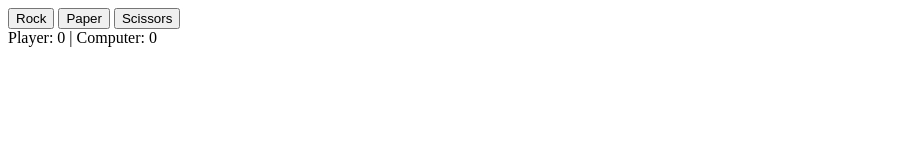
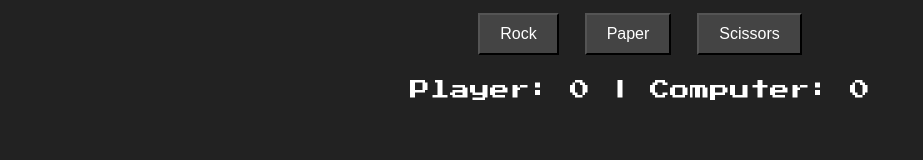
Before and after one commit to dav166/rock-paper-scissors, a plain HTML site: page index.html in a window 1280 px wide. Shown: the whole page, without its empty margins (0-923 px from the left). Drawn offline with Linux system fonts and the light colour scheme.

Commit message:
feat: Add inital pixel-themed styles to the game

```diff
--- a/index.html
+++ b/index.html
@@ -3,6 +3,8 @@
 <head>
     <meta charset="UTF-8">
     <meta name="viewport" content="width=device-width, initial-scale=1.0">
+    <link rel="stylesheet" type="text/css" href="./styles.css">
+    <link href="https://fonts.googleapis.com/css2?family=Press+Start+2P&display=swap" rel="stylesheet">
     <title>Rock Paper Scissors</title>
 </head>
 <body>
--- /dev/null
+++ b/styles.css
@@ -0,0 +1,24 @@
+body {
+    font-family: 'Press Start 2P', cursive; /* This is a pixelated font available on Google Fonts */
+    background-color: #222;
+    color: #FFF;
+    text-align: center;
+}
+
+button {
+    background-color: #444;
+    padding: 10px 20px;
+    font-size: 16px;
+    cursor: pointer;
+    margin: 5px;
+    color: #FFF;
+}
+
+button:hover {
+    background-color: #666;
+}
+
+#results, #score {
+    font-size: 20px;
+    margin-top: 20px;
+}
```
